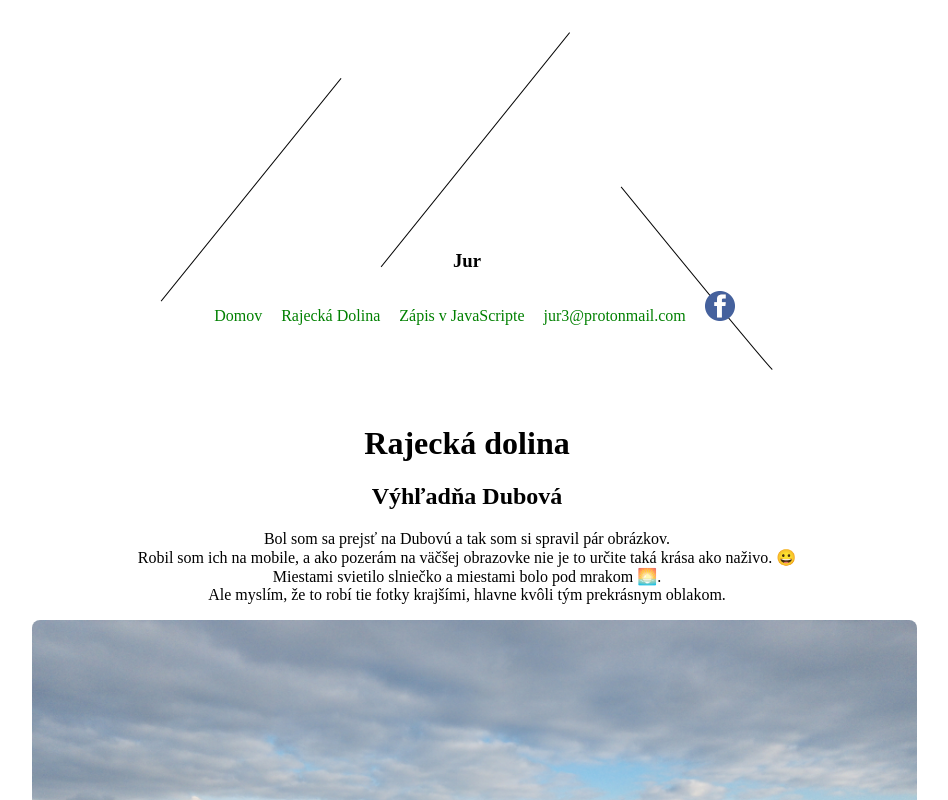
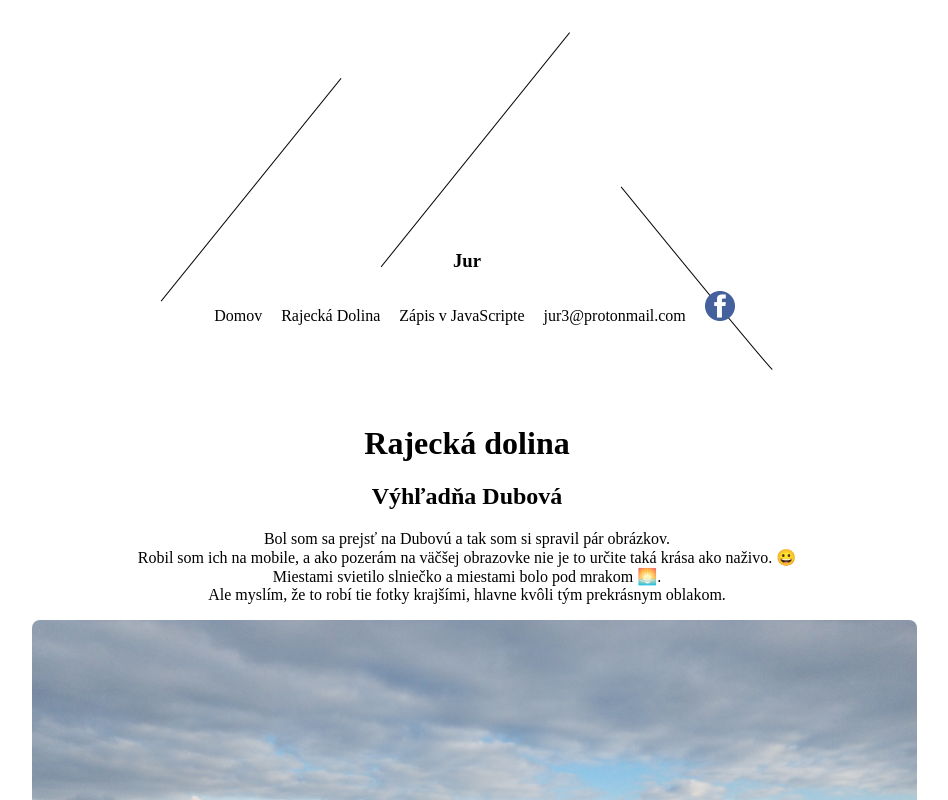
Before and after one commit to Jur-3/ahyt.wz.sk, a plain HTML site: page dubova.html in a window 1280 px wide. Shown: the top 800 px of the page, without its empty margins (173-1121 px from the left). Drawn offline with Linux system fonts and the light colour scheme.

Commit message:
odkaz cierna

```diff
--- a/dubova.html
+++ b/dubova.html
@@ -21,7 +21,7 @@
       #vrch{margin-top:250px;}
       #vrch p {display:inline;}
       #vrch a:hover img{transform:scale(1.5);-webkit-transition: 1s;transition: 1s;}
-      a{text-decoration: none;color:green;padding-left: 15px;}
+      a{text-decoration: none;color:black;padding-left: 15px;}
       a:hover{color:red;}
       #dole{margin-top:100px;}
       #dole img{width:70%;border-radius:8px;}
```
Also changed, not shown: zapis.html (+1 -1 lines).
